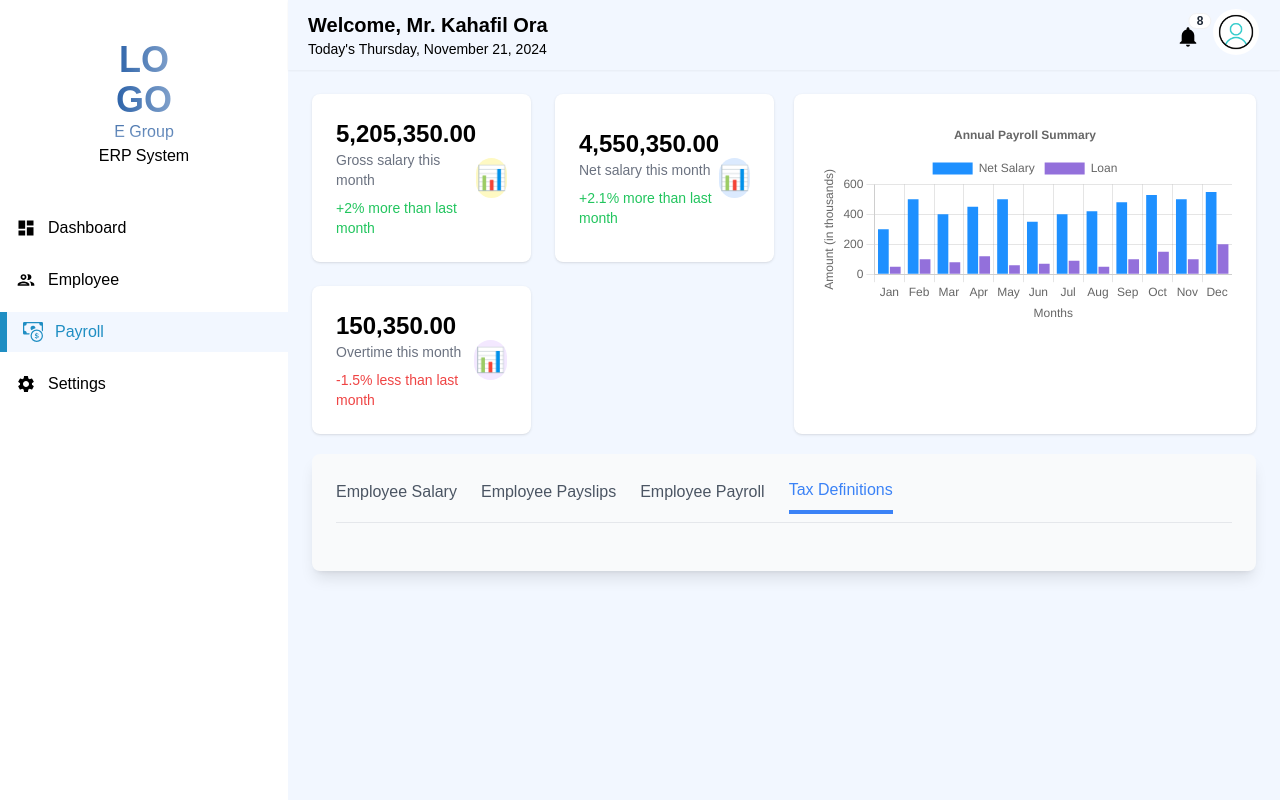
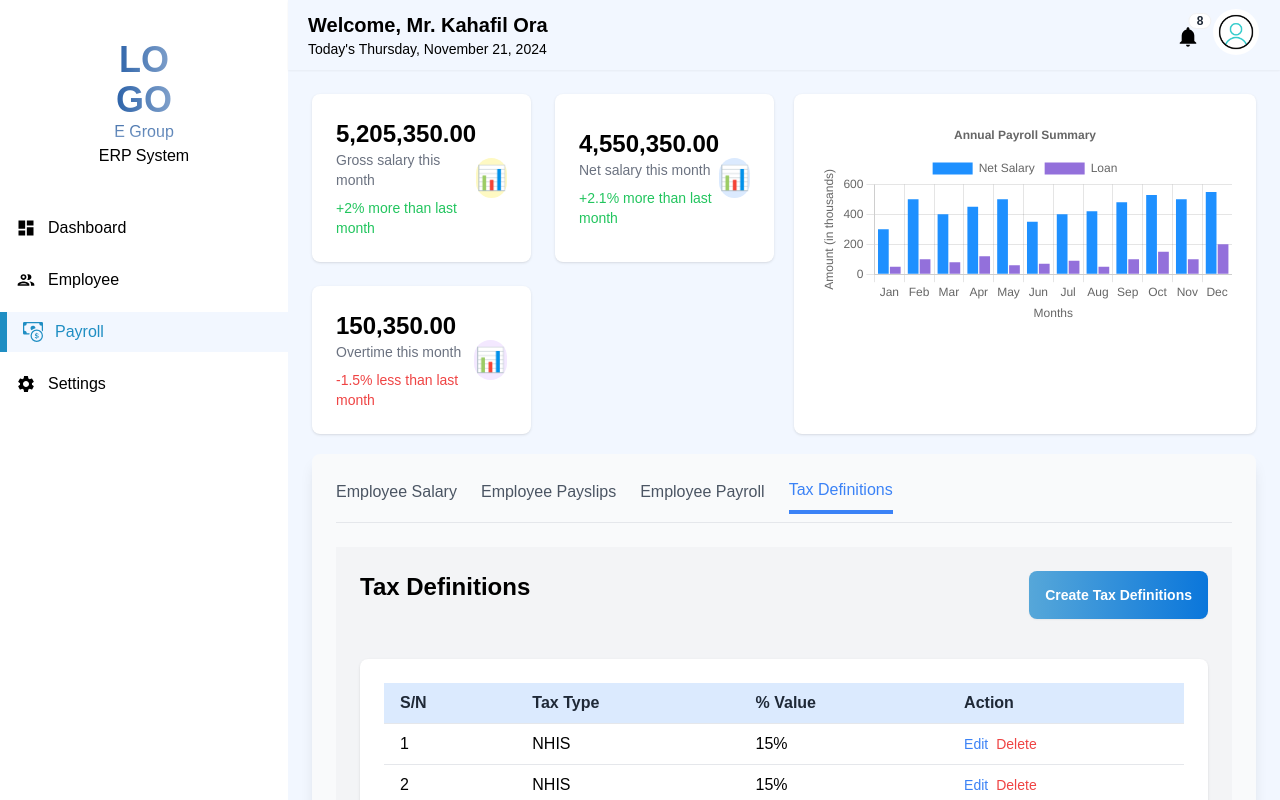
Before and after one commit to mizanor21/E-Group, a Next.js app: page /dashboard/payroll in a window 1280 px wide. Both pictures are taken after a click on the button "Tax Definitions". Built offline with nearby package versions, Linux system fonts and the light colour scheme.

Commit message:
[ADD] tax definitions  tabel

```diff
--- a/app/ui/Payroll/TaxDefinitions/TaxDefinitions.jsx
+++ b/app/ui/Payroll/TaxDefinitions/TaxDefinitions.jsx
@@ -1,11 +1,20 @@
 import React from 'react'
+import TaxDefinitionsTabel from './TaxDefinitionsTabel';
 
 const TaxDefinitions = () => {
+
+    const empSalary = Array.from({ length: 100 }, (_, index) => ({
+        id: index + 1,
+        taxType: "NHIS",
+        value: "15%",
+
+    }));
+
     return (
         <div>
-
+            <TaxDefinitionsTabel employees={empSalary} />
         </div>
     )
 }
 
-export default TaxDefinitions
+export default TaxDefinitions;
--- /dev/null
+++ b/app/ui/Payroll/TaxDefinitions/TaxDefinitionsTabel.jsx
@@ -0,0 +1,140 @@
+"use client";
+import React, { useState } from "react";
+import { SiApacheopenoffice } from "react-icons/si";
+import { LiaFileDownloadSolid } from "react-icons/lia";
+import { ImSpinner9 } from "react-icons/im";
+
+const TaxDefinitionsTabel = ({ employees }) => {
+    const [currentPage, setCurrentPage] = useState(1);
+    const [rowsPerPage, setRowsPerPage] = useState(10);
+    const [searchQuery, setSearchQuery] = useState("");
+    const [filterDepartment, setFilterDepartment] = useState("");
+
+    // Pagination logic
+    const totalPages = Math.ceil(employees.length / rowsPerPage);
+    const startRow = (currentPage - 1) * rowsPerPage;
+
+    // Filter and search logic
+    const filteredEmployees = employees.filter(
+        (employee) =>
+            (filterDepartment === "" || employee.department === filterDepartment) &&
+            Object.values(employee)
+                .join(" ")
+                .toLowerCase()
+                .includes(searchQuery.toLowerCase())
+    );
+
+    const displayedEmployees = filteredEmployees.slice(
+        startRow,
+        startRow + rowsPerPage
+    );
+
+    const handleRowsPerPageChange = (e) => {
+        setRowsPerPage(Number(e.target.value));
+        setCurrentPage(1);
+    };
+
+    return (
+        <div className="min-h-screen bg-gray-100 p-6">
+            <div className="lg:flex justify-between items-center">
+                <h1 className="text-2xl font-bold mb-4">Tax Definitions</h1>
+                <button
+                    className="btn  text-white rounded-lg hover:bg-transparent border-none transition-all duration-300 bg-gradient-to-r from-[#56a7d9] to-[#0a76db]  hover:from-[#228cef]  hover:to-[#5ccae8]">
+                    Create Tax Definitions
+                </button>
+
+            </div>
+
+            {/* Employee Table */}
+            <div className="bg-white p-6 rounded-lg shadow mt-10">
+                <div className="overflow-x-auto">
+                    <table className="w-full text-left border-collapse bg-white rounded-lg">
+                        <thead>
+                            <tr className="bg-blue-100 text-gray-800">
+                                <th className="py-2 px-4">S/N</th>
+                                <th className="py-2 px-4">Tax Type</th>
+                                <th className="py-2 px-4">% Value</th>
+                                <th className="py-2 px-4">Action</th>
+                            </tr>
+                        </thead>
+                        <tbody>
+                            {displayedEmployees.length > 0 ? (
+                                displayedEmployees.map((employee, index) => (
+                                    <tr
+                                        key={employee.regNo}
+                                        className="border-t hover:bg-gray-100"
+                                    >
+                                        <td className="py-2 px-4">{startRow + index + 1}</td>
+                                        <td className="py-2 px-4">{employee.taxType}</td>
+                                        <td className="py-2 px-4">{employee.value}</td>
+                                        <td className="py-2 px-4">
+                                            <div className="flex gap-2">
+                                                <button className="text-blue-500 hover:underline text-sm">
+                                                    Edit
+                                                </button>
+                                                <button className="text-red-500 hover:underline text-sm">
+                                                    Delete
+                                                </button>
+                                            </div>
+                                        </td>
+                                    </tr>
+                                ))
+                            ) : (
+                                <tr>
+                                    <td
+                                        colSpan={11}
+                                        className="text-center py-4 text-gray-500 italic"
+                                    >
+                                        No employees found.
+                                    </td>
+                                </tr>
+                            )}
+                        </tbody>
+                    </table>
+                </div>
+
+                {/* Pagination */}
+                <div className="flex justify-between items-center mt-6">
+                    <button
+                        onClick={() => setCurrentPage((prev) => Math.max(prev - 1, 1))}
+                        disabled={currentPage === 1}
+                        className={`px-4 py-2 rounded-lg ${currentPage === 1
+                            ? "bg-gray-200 text-gray-400 cursor-not-allowed"
+                            : "bg-blue-500 text-white hover:bg-blue-600"
+                            }`}
+                    >
+                        Previous
+                    </button>
+                    <div className="flex gap-2">
+                        {Array.from({ length: totalPages }).map((_, pageIndex) => (
+                            <button
+                                key={pageIndex}
+                                onClick={() => setCurrentPage(pageIndex + 1)}
+                                className={`px-4 py-2 rounded-lg ${currentPage === pageIndex + 1
+                                    ? "bg-blue-500 text-white"
+                                    : "bg-gray-200 text-gray-700 hover:bg-gray-300"
+                                    }`}
+                            >
+                                {pageIndex + 1}
+                            </button>
+                        ))}
+                    </div>
+                    <button
+                        onClick={() =>
+                            setCurrentPage((prev) => Math.min(prev + 1, totalPages))
+                        }
+                        disabled={currentPage === totalPages}
+                        className={`px-4 py-2 rounded-lg ${currentPage === totalPages
+                            ? "bg-gray-200 text-gray-400 cursor-not-allowed"
+                            : "bg-blue-500 text-white hover:bg-blue-600"
+                            }`}
+                    >
+                        Next
+                    </button>
+                </div>
+            </div>
+        </div>
+    );
+};
+
+export default TaxDefinitionsTabel;
```
